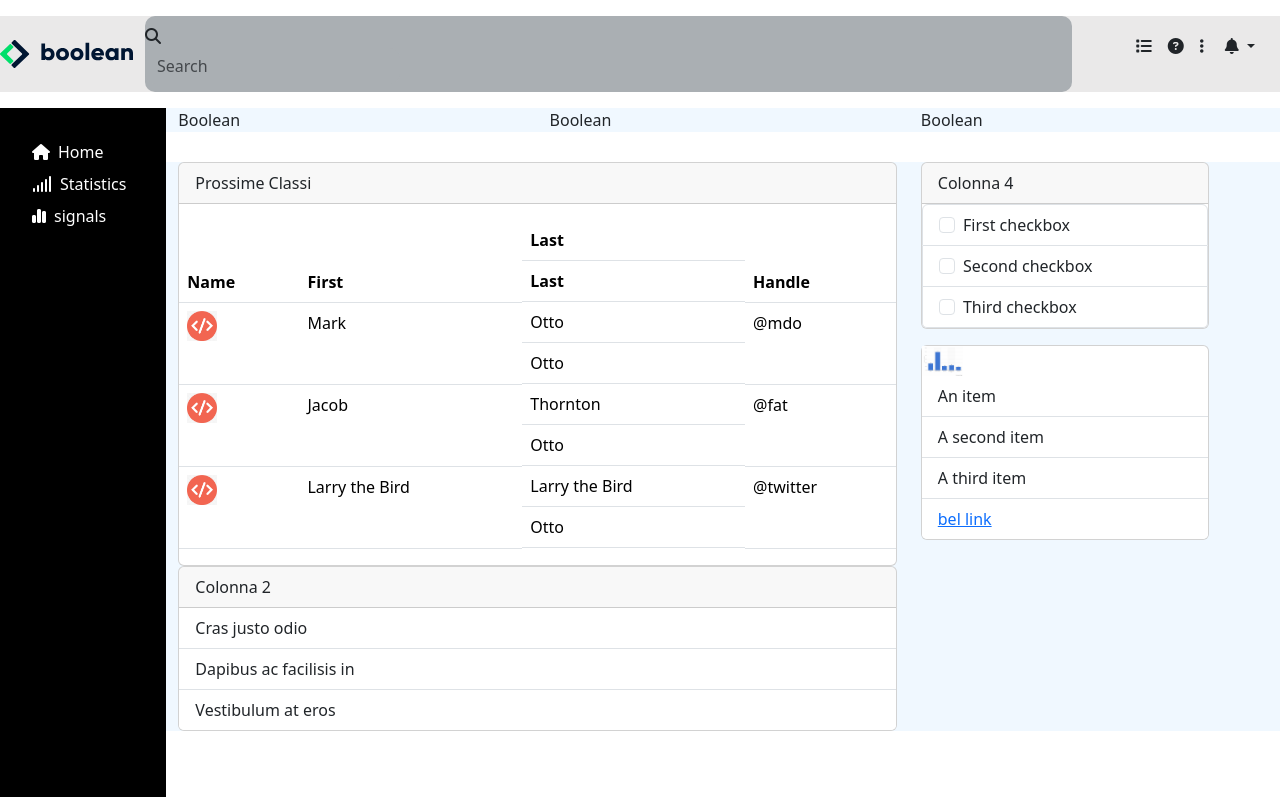
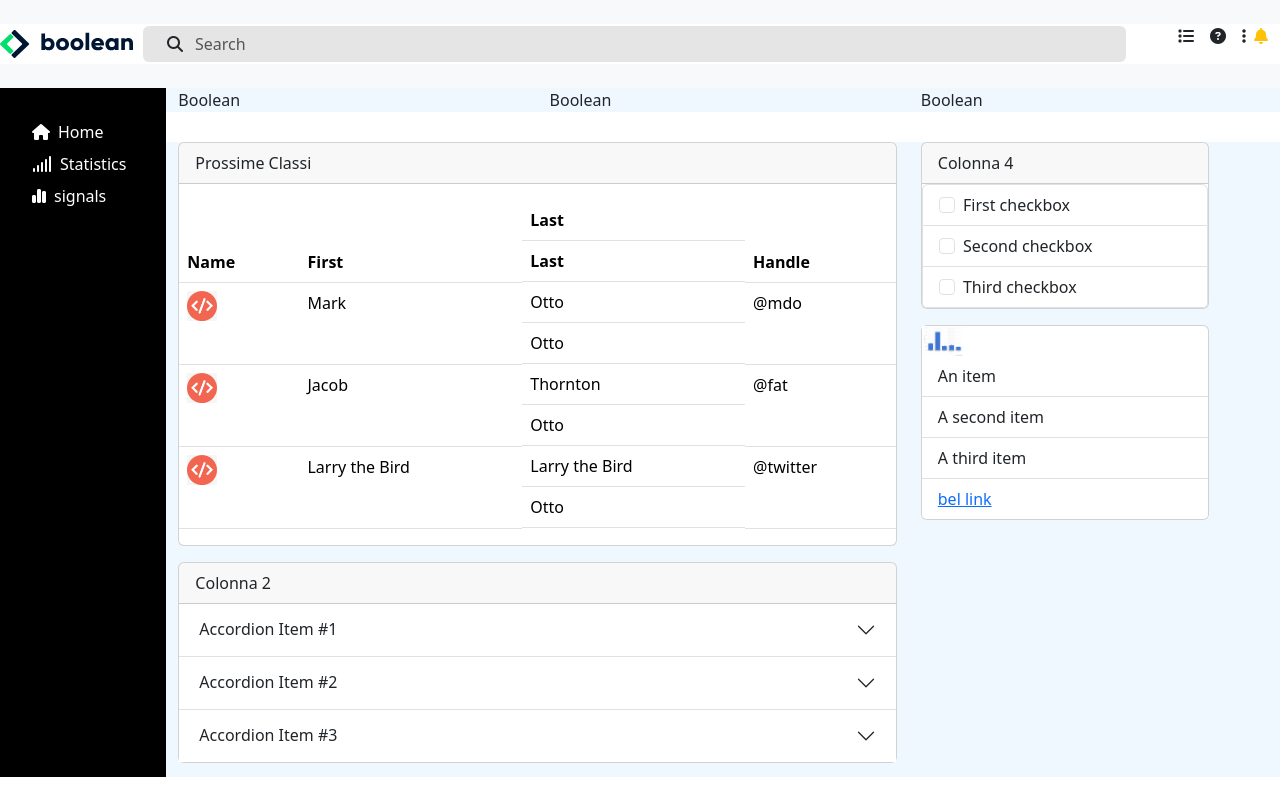
Before and after one commit to vittoriaromano/html-css-bootstrap-dashboard, a plain HTML site: page index.html in a window 1280 px wide. Drawn offline with nearby package versions, Linux system fonts and the light colour scheme.

Commit message:
header-fix

```diff
--- a/css/style.css
+++ b/css/style.css
@@ -1,32 +1,29 @@
 
 /* header */
 header{
-
-    /* height: 6.9375rem; */
-    box-sizing: border-box;
-    padding: auto 0;
+    padding:.5rem 0;
+    background-color: #f8f9fa;
 }
 
 .ms-cont{
-    background-color: #eae9e9;
+    background-color: #ffffff;
 }
 .ms-search{
-    background-color: #aaafb3!important;
-    border-radius: .625rem;
+    background-color: #e5e5e5!important;
+    border-radius: .375rem;
+    margin-left: .625rem;
+}
 
-}
 /* logo small */
 header .img-fluid{
     height: 60px;
-    width: 100px;
+    width: 60px;
 }
 
-@media screen and (min-width: 400px){
-    header .img-fluid{
-     width: 150px;
+.form-control{
+    background-color:transparent!important;
+}
 
-    }
-}
 /* common */
 
 li,ul *{
--- a/index.html
+++ b/index.html
@@ -15,29 +15,31 @@
 <body>
     <!-- header -->
     <header>
-
-        <div class="ms-cont w-100">
+        <div class="ms-cont">
             <div class="row m-0 my-3 align-items-center">
+                <!-- logo -->
                 <div class="col-auto  p-0 ">
                     <img class="img-fluid col-md-7 d-lg-none" src="img/mobile-logo.png" alt="logo">
                     <img class=" d-none d-lg-block"src="img/logo.svg" alt="logo grande">
-
                 </div>
-                <div class="col">
-                    <nav class="navbar navbar-light bg-light ms-search">
-                        <form class="form-inline">
-                          <i class="fa-solid fa-magnifying-glass"></i>
-                          <input class="form-control border-0 ms-search" type="search" placeholder="Search" aria-label="Search">
-                        </form>
-                    </nav>
+                <!-- search bar -->
+                <div class="col ms-search">
+                        <div class="container-fluid py-11">
+                          <form class="d-flex align-items-center" role="search">
+                            <i class="fa-solid fa-magnifying-glass"></i>
+                            <input class="form-control  me-2 border-0" type="search" placeholder="Search" aria-label="Search">
+                          </form>
+                        </div>
                 </div>
+                <!-- icone/dropdown -->
                 <div class="col-auto ">
                     <ul class="d-flex align-items-center">
                         <li class="d-none d-lg-block px-2"><i class="fa-solid fa-list"></i></li>
                         <li class="d-none d-lg-block px-2"><i class="fa-solid fa-circle-question"></i></li>
                         <li class="d-none d-lg-block px-2"><i class="fa-solid fa-ellipsis-vertical"></i></li>
+                        <!--dropdown -->
                         <li class="nav-item dropdown">
-                            <div class="btn  dropdown-toggle" data-bs-toggle="dropdown" aria-expanded="false">
+                            <div class="text-warning" data-bs-toggle="dropdown" aria-expanded="false">
                                 <i class="fa-solid fa-bell"></i>
                             </div>
                             <ul class="dropdown-menu">
@@ -46,11 +48,7 @@
                               <li><a class="dropdown-item" href="#">Something else here</a></li>
                             </ul>
                         </li>
-
                     </ul>
-
-
-
                 </div>
             </div>
         </div>
@@ -103,7 +101,7 @@
             <div class="row">
                 <!-- COLONNA SINISTRA -->
                 <div class="col col-sm-12 col-lg-8">
-                    <div class="card">
+                    <div class="card mb-3">
                         <div class="card-header">
                           Prossime Classi
                         </div>
@@ -150,15 +148,42 @@
                               </table>
                         </table>
                     </div>
-                    <div class="card" >
+                    <div class="card mb-3" >
                         <div class="card-header">
                             Colonna 2
                         </div>
-                        <ul class="list-group list-group-flush">
-                          <li class="list-group-item">Cras justo odio</li>
-                          <li class="list-group-item">Dapibus ac facilisis in</li>
-                          <li class="list-group-item">Vestibulum at eros</li>
-                        </ul>
+                        <div class="accordion accordion-flush" id="accordionFlushExample">
+                            <div class="accordion-item">
+                              <h2 class="accordion-header" id="flush-headingOne">
+                                <button class="accordion-button collapsed" type="button" data-bs-toggle="collapse" data-bs-target="#flush-collapseOne" aria-expanded="false" aria-controls="flush-collapseOne">
+                                  Accordion Item #1
+                                </button>
+                              </h2>
+                              <div id="flush-collapseOne" class="accordion-collapse collapse" aria-labelledby="flush-headingOne" data-bs-parent="#accordionFlushExample">
+                                <div class="accordion-body">Placeholder content for this accordion, which is intended to demonstrate the <code>.accordion-flush</code> class. This is the first item's accordion body.</div>
+                              </div>
+                            </div>
+                            <div class="accordion-item">
+                              <h2 class="accordion-header" id="flush-headingTwo">
+                                <button class="accordion-button collapsed" type="button" data-bs-toggle="collapse" data-bs-target="#flush-collapseTwo" aria-expanded="false" aria-controls="flush-collapseTwo">
+                                  Accordion Item #2
+                                </button>
+                              </h2>
+                              <div id="flush-collapseTwo" class="accordion-collapse collapse" aria-labelledby="flush-headingTwo" data-bs-parent="#accordionFlushExample">
+                                <div class="accordion-body">Placeholder content for this accordion, which is intended to demonstrate the <code>.accordion-flush</code> class. This is the second item's accordion body. Let's imagine this being filled with some actual content.</div>
+                              </div>
+                            </div>
+                            <div class="accordion-item">
+                              <h2 class="accordion-header" id="flush-headingThree">
+                                <button class="accordion-button collapsed" type="button" data-bs-toggle="collapse" data-bs-target="#flush-collapseThree" aria-expanded="false" aria-controls="flush-collapseThree">
+                                  Accordion Item #3
+                                </button>
+                              </h2>
+                              <div id="flush-collapseThree" class="accordion-collapse collapse" aria-labelledby="flush-headingThree" data-bs-parent="#accordionFlushExample">
+                                <div class="accordion-body">Placeholder content for this accordion, which is intended to demonstrate the <code>.accordion-flush</code> class. This is the third item's accordion body. Nothing more exciting happening here in terms of content, but just filling up the space to make it look, at least at first glance, a bit more representative of how this would look in a real-world application.</div>
+                              </div>
+                            </div>
+                          </div>
                     </div>
                 </div>
                 <!-- COLONNA DESTRA -->
--- a/prove/style.prove.css
+++ b/prove/style.prove.css
@@ -1,3 +1,11 @@
-i{
-    color: black;
+
+
+.body{
+    background-color: pink;
+    height: 100vh;
+    width: 100vw;
 }
+
+.form-control{
+    background-color: pink!important;
+}
```
Also changed, not shown: prove/index.prove.html (+31 -1 lines).
